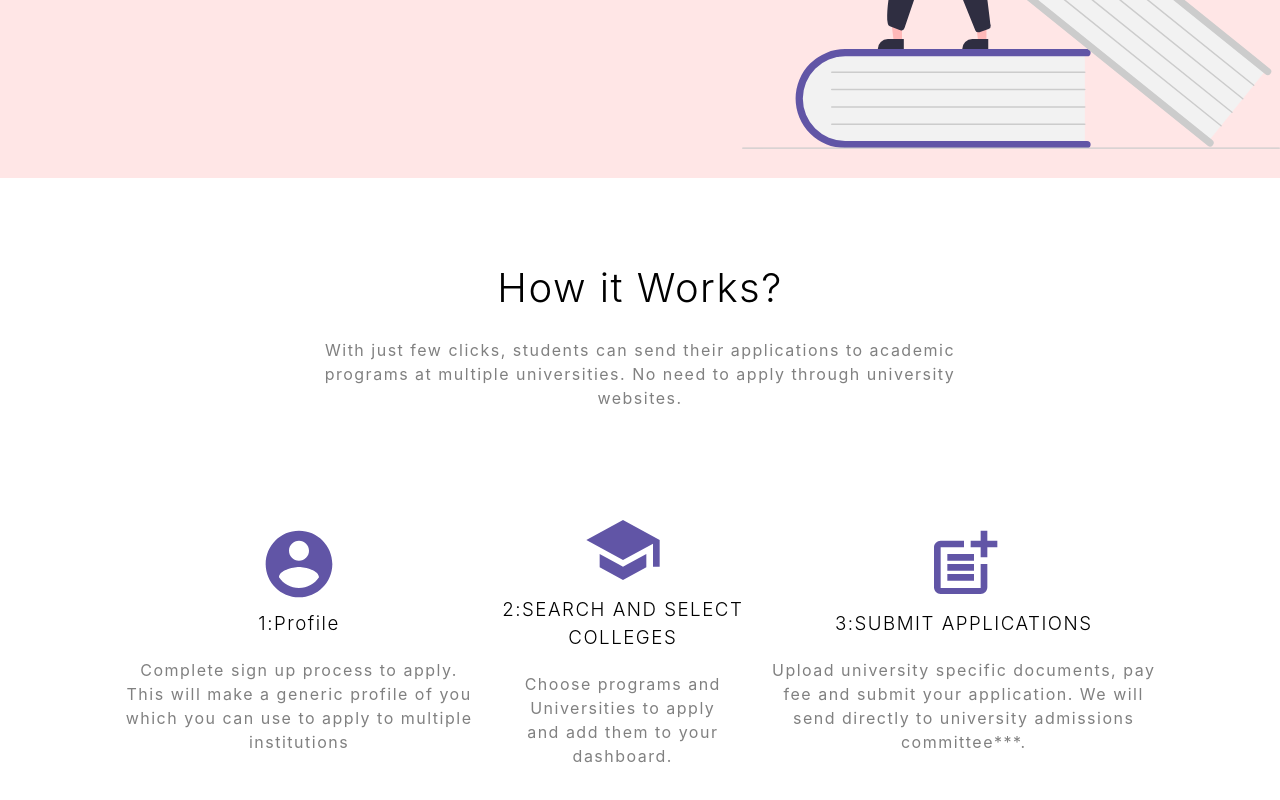
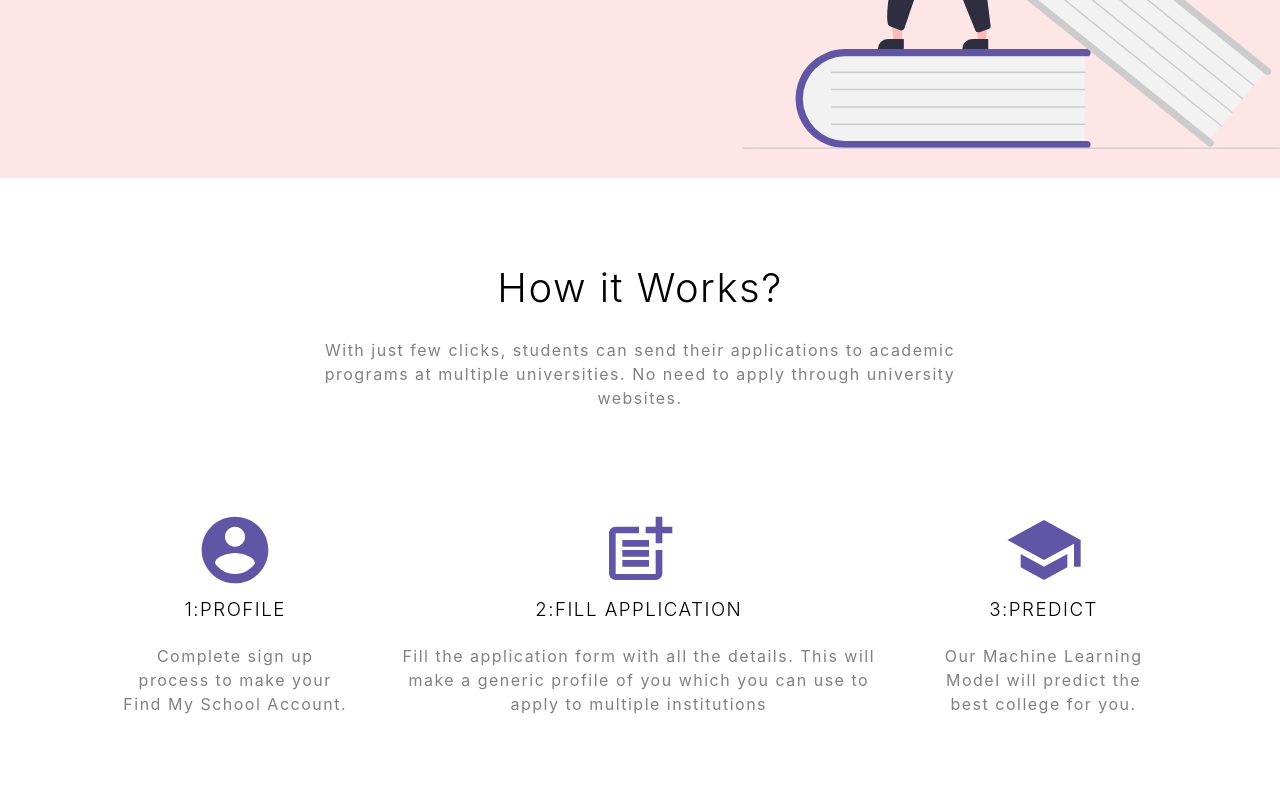
Before and after one commit to Hackers-House/Find-My-School-App, a React (Create React App) app: page / in a window 1280 px wide. Shown: the part 452-1252 px from the top of the page. Built offline with nearby package versions, Linux system fonts and the light colour scheme; a web font is replaced by a local one.

Commit message:
updating site section 1

```diff
--- a/src/containers/Homepage/Homepage.js
+++ b/src/containers/Homepage/Homepage.js
@@ -28,18 +28,18 @@ class Homepage extends Component {
                         <div className={classes.Features}>
                             <div className={classes.CompanyFeature}>
                                 <AccountCircleIcon className={classes.Icon} />
-                                <h3>1:Profile</h3>
-                                <p>Complete sign up process to apply. This will make a generic profile of you which you can use to apply to multiple institutions</p>
+                                <h3>1:PROFILE</h3>
+                                <p>Complete sign up process to make your Find My School Account.</p>
+                            </div>
+                            <div className={classes.CompanyFeature}>
+                                <PostAddIcon className={classes.Icon} />
+                                <h3>2:FILL APPLICATION</h3>
+                                <p>Fill the application form with all the details. This will make a generic profile of you which you can use to apply to multiple institutions</p>
                             </div>
                             <div className={classes.CompanyFeature}>
                                 <SchoolIcon className={classes.Icon} />
-                                <h3>2:SEARCH AND SELECT COLLEGES</h3>
-                                <p>Choose programs and Universities to apply and add them to your dashboard.</p>
-                            </div>
-                            <div className={classes.CompanyFeature}>
-                                <PostAddIcon className={classes.Icon} />
-                                <h3>3:SUBMIT APPLICATIONS</h3>
-                                <p>Upload university specific documents, pay fee and submit your application. We will send directly to university admissions committee***.</p>
+                                <h3>3:PREDICT</h3>
+                                <p>Our Machine Learning Model will predict the best college for you.</p>
                             </div>
                         </div>
                     </div>
```
Also changed, not shown: 1 other file (tests, documents, lock files or other folders).
